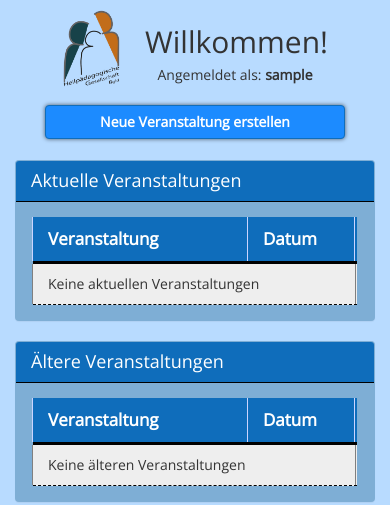
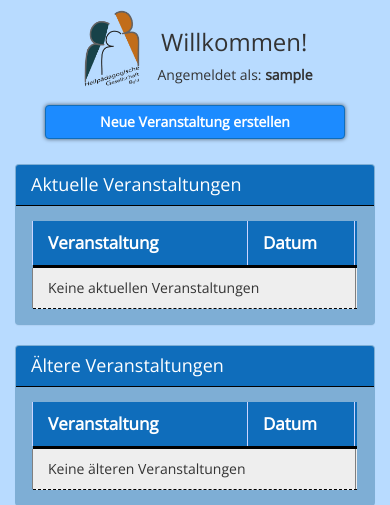
Before and after one commit to marcputz/HGOE-Konferenztool, a PHP site: page /start.php in a window 390 px wide. Shown: the top 505 px of the page. Run offline with PHP 8.4, Linux system fonts and the light colour scheme; the visitor is signed in with stand-in values (Sample User, id 1); data that the repository does not hold is empty.

Commit message:
Version 0.3-dev03
Changelog:
- Anzeige-Bug auf mobilen Geräten mit sehr kleiner Bildschirmgröße (e.g. iPhone 5) gefixed

```diff
--- a/admin/start.php
+++ b/admin/start.php
@@ -3,10 +3,10 @@
 	session_start();
 
 	//Für Testzwecke ggf. auskommentieren
-	if(!isset($_SESSION['user'])) {
+	/*if(!isset($_SESSION['user'])) {
 		header("location: login.php");
 		exit();
-	}
+	}*/
 ?>
 
 <!doctype html>
@@ -69,12 +69,12 @@
 
 				<!-- kleine Bildschirmgrößen -->
 				<div class="col-xs-12 text-center hidden-sm hidden-md hidden-lg hidden-xl" style="margin-bottom: 10px; margin-top: 5px;">
-					<h2 style="margin-top: -5px;"><img src="assets/img/hgoe_logo.png" style="height: 80px; margin-top: 10px;"> &nbsp;
-					Willkommen!</h2>
+					<h3 style="margin-top: -5px; font-size: 24px;"><img src="assets/img/hgoe_logo.png" style="height: 80px; margin-top: 10px;"> &nbsp;
+					Willkommen!</h3>
 					<p style="margin-left: 80px; margin-top: -35px;"><?php if(isset($_SESSION['user'])) { echo "Angemeldet als: <b>" . $_SESSION['user'] . "</b>"; } else { echo "Nicht angemeldet"; } ?></p>
 				</div>
-				<div class="col-xs-12 text-center hidden-sm hidden-md hidden-lg hidden-xl" style="height: 50px;">
-					<a class="btn-hgoe btn" style="color: white; width: 300px;" href="erstellen.php">Neue Veranstaltung erstellen</a>
+				<div class="col-xs-12 text-center hidden-sm hidden-md hidden-lg hidden-xl" style="margin-bottom: 20px;">
+					<a class="btn-hgoe btn" style="color: white; max-width: 300px; width: 100%; word-wrap: break-word;" href="erstellen.php">Neue Veranstaltung erstellen</a>
 				</div>
 			</div>
 
```
